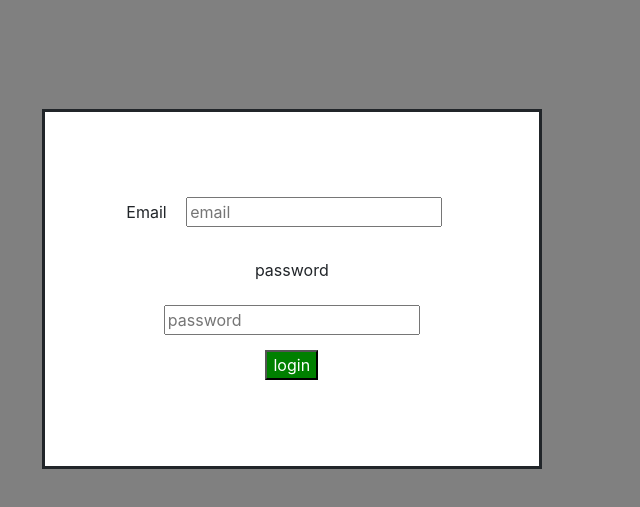
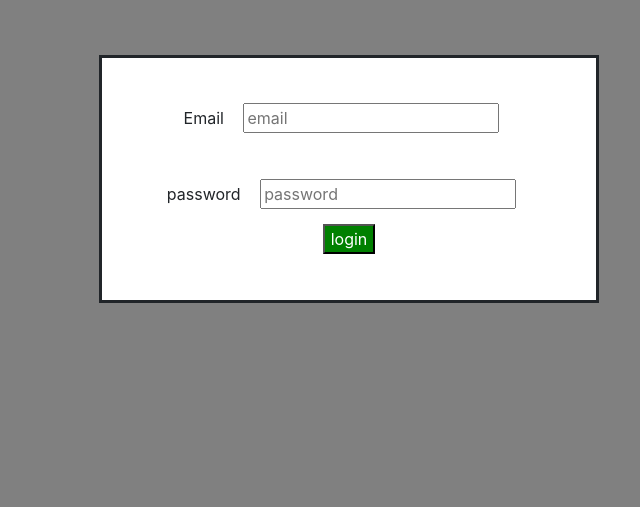
Before and after one commit to arifashrafv/arifashrafv.github.io, a plain HTML site: page index.html in a window 1280 px wide. Shown: the part 51-558 px from the top of the page, without its empty margins (291-931 px from the left). Drawn offline with nearby package versions, Linux system fonts and the light colour scheme.

Commit message:
second login

```diff
--- a/index.html
+++ b/index.html
@@ -5,8 +5,11 @@
   		  <link rel="stylesheet" href="style.css">
 	</head>
 	<body>
+	<div>
 		<h1>my login page</h1>
-		<div class="log col-md-6">
+	</div>
+	<div class="flex">
+	<div class="log">
 		<form>
 		<div class="form-group">
 		<label>Email</label>
@@ -20,6 +23,7 @@
 		<button>login</button>
 		</div>
 		</form>
-</div>
+    </div>
+    </div>
 	</body>
 </html>
--- a/style.css
+++ b/style.css
@@ -17,11 +17,14 @@ button {
 	border: solid;
 	background-color: white;
 	width: 500px;
-	position: absolute;
-	top: 20%;
-	left: 26%;
-	padding:70px;
-}
+	padding: 30px;
+	margin-top: 50px;
+	}
 body{
 	background-color: grey;
 }
+.flex {
+	display: flex;
+	align-items: center;
+    justify-content: center;
+}
```
